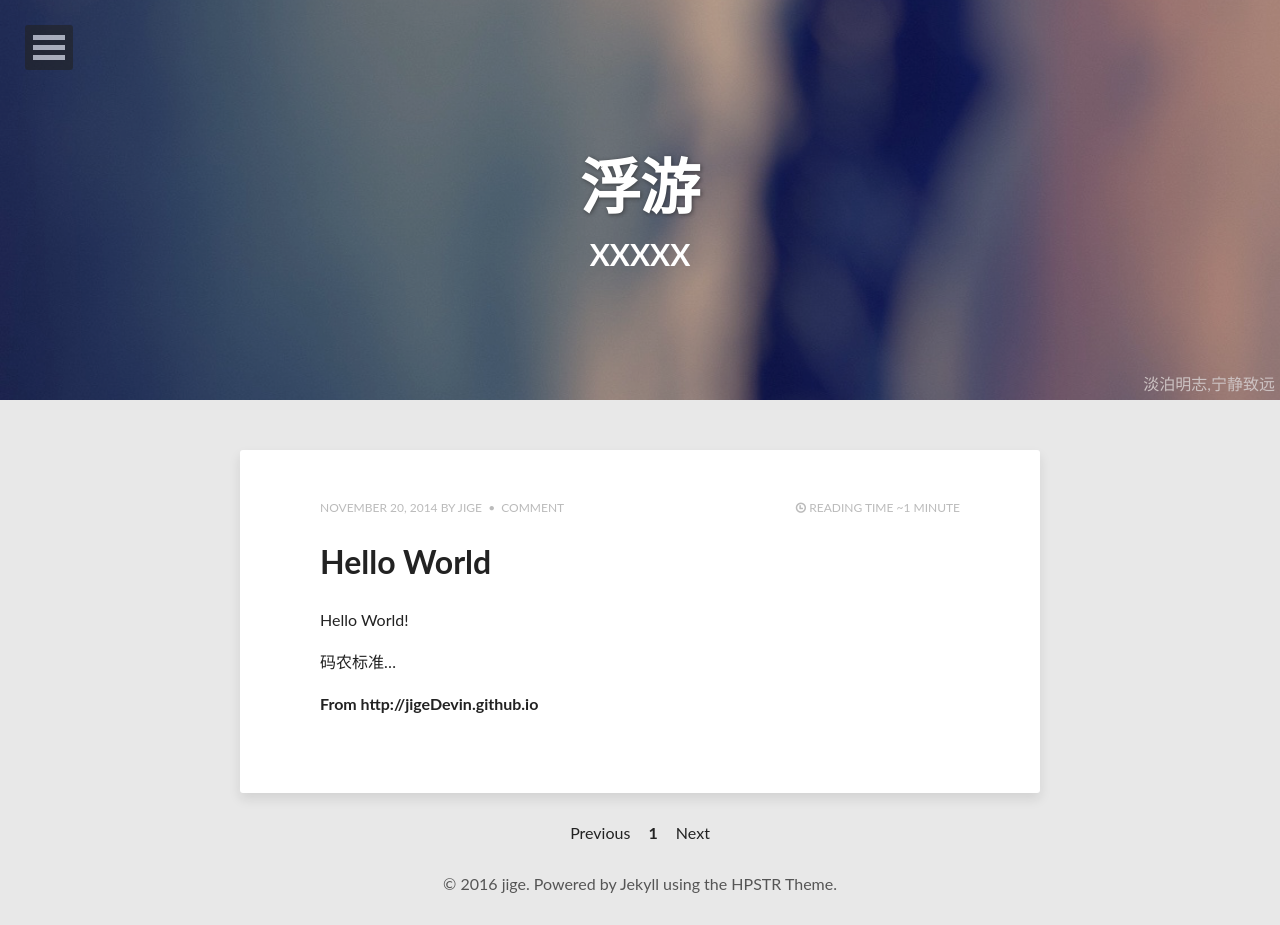
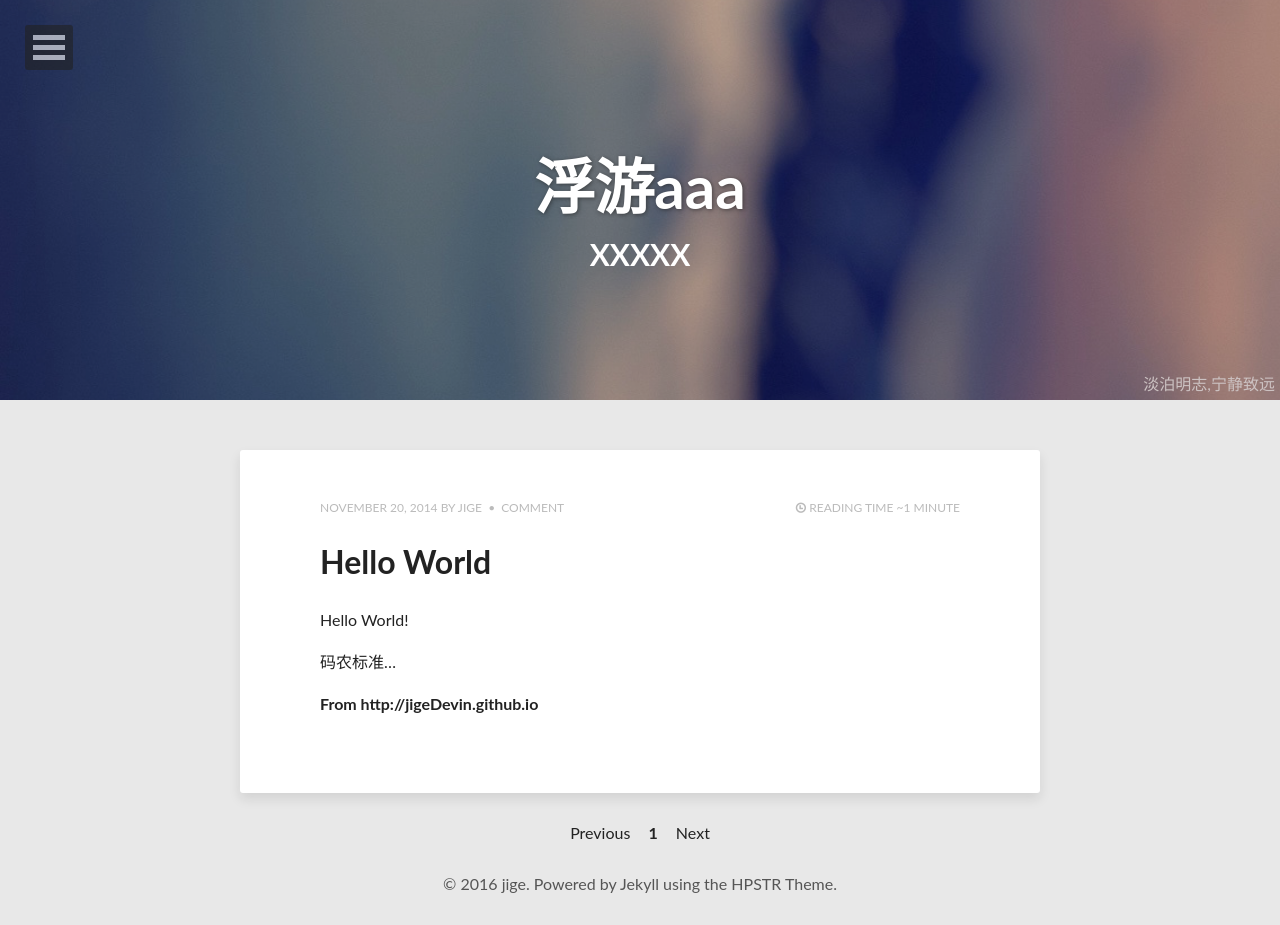
Before and after one commit to jigeDevin/jigeDevin.github.io, a Jekyll site: the page built from index.html, in a window 1280 px wide. Built offline with Jekyll 4.4.1, drawn with Linux system fonts in a browser that asks for light colours; nearby versions of some CDN libraries; the list of posts is cut into pages by our own code; comment, search, counter and statistics services are not loaded.

Commit message:
no message

```diff
--- a/_config.yml
+++ b/_config.yml
@@ -1,4 +1,4 @@
-title:            浮游
+title:            浮游aaa
 subTitle:         人生若只如初见
 description:      个人记录，不喜勿碰哈～
 disqus_shortname: 你在disqus的帐号
@@ -6,6 +6,7 @@ reading_time:     true
 words_per_minute: 200
 # Your site's domain goes here (eg: //mmistakes.github.io, http://mademistakes.com, etc)
 # When testing locally leave blank or use http://localhost:4000
+#url:              http://localhost:4000
 url:              http://jigeDevin.github.io
 
 # Owner/author information
```
